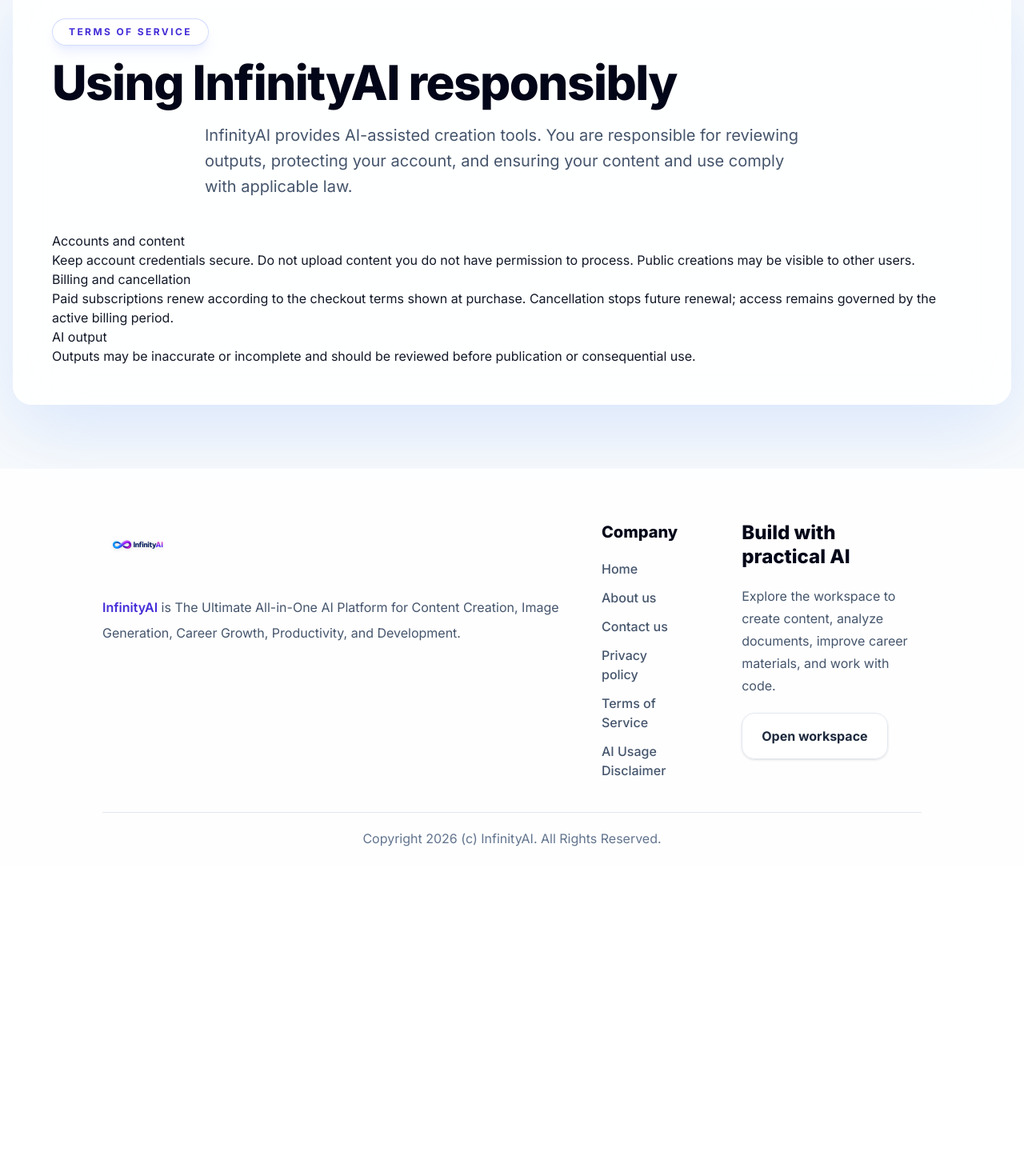
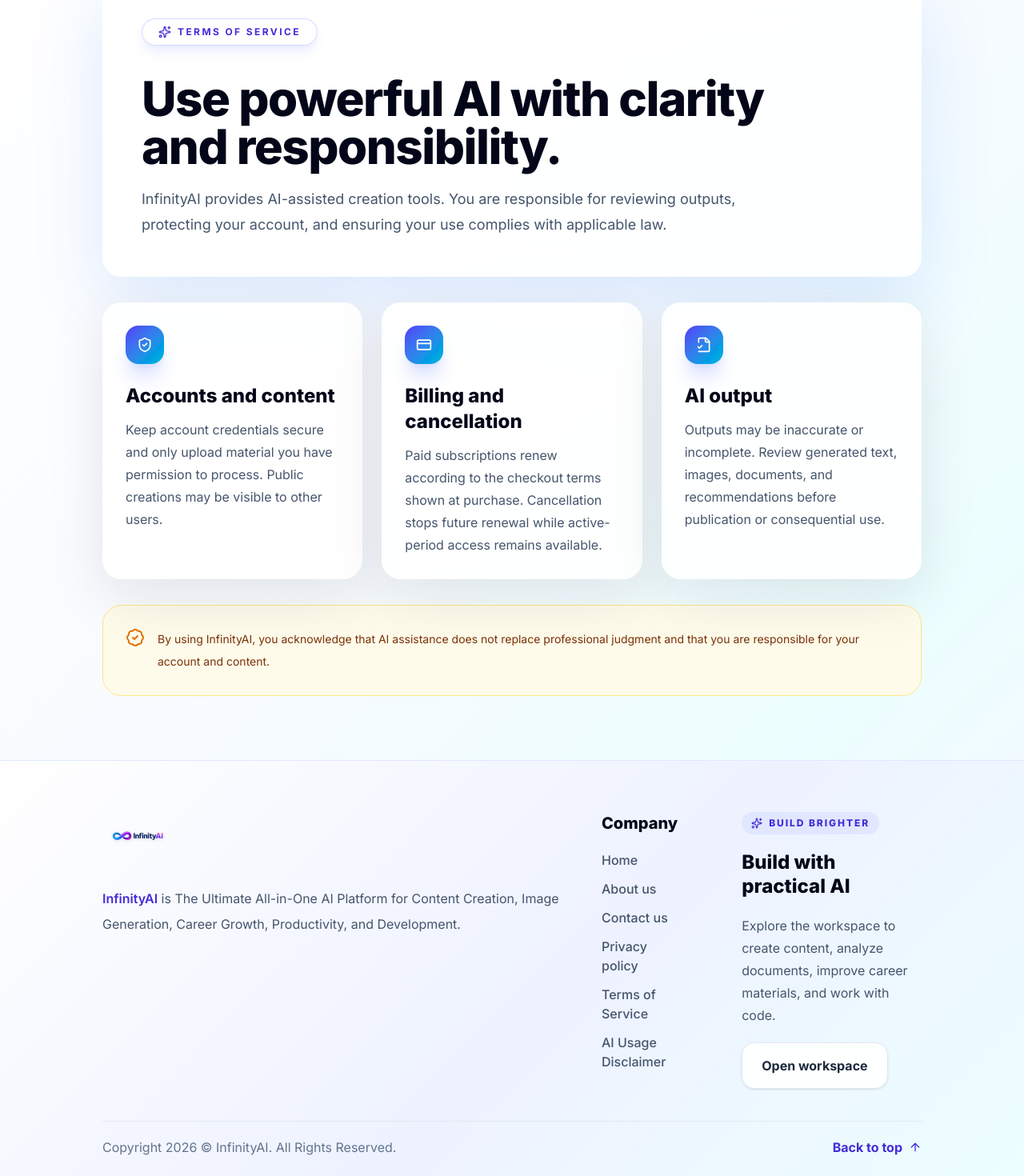
Before and after one commit to WishMaster01/InfinityAI, a React (Vite) app in the folder client/: page /terms in a window 1280 px wide. Shown: the part 170-1640 px from the top of the page at 80% size. Before the commit the page ends 1254 px from the top, so only its background shows below. Built offline with nearby package versions, Linux system fonts and the light colour scheme; no server answers.

Commit message:
Fixed the Remaining Pages Styling.

```diff
--- a/client/index.html
+++ b/client/index.html
@@ -16,7 +16,6 @@
       content="Create, analyze, and improve with practical AI workflows for writing, images, careers, documents, and code."
     />
     <meta property="og:image" content="/InfinityAI_logo.png" />
-    <link rel="canonical" href="/" />
     <title>InfinityAI</title>
   </head>
   <body>
--- a/client/src/App.jsx
+++ b/client/src/App.jsx
@@ -1,5 +1,5 @@
 import React, { lazy, Suspense } from "react";
-import { Routes, Route } from "react-router-dom";
+import { Routes, Route, useLocation } from "react-router-dom";
 import { Toaster } from "react-hot-toast";
 
 import UserSync from "./components/UserSync.jsx";
@@ -91,6 +91,17 @@ class AppErrorBoundary extends React.Component {
   }
 }
 
+const ScrollToTop = () => {
+  const location = useLocation();
+  React.useEffect(() => {
+    window.scrollTo({ top: 0, left: 0, behavior: "auto" });
+    document
+      .querySelector("#main-content")
+      ?.scrollTo({ top: 0, left: 0, behavior: "auto" });
+  }, [location.pathname, location.search]);
+  return null;
+};
+
 const App = () => {
   return (
     <div>
@@ -102,6 +113,7 @@ const App = () => {
       </a>
       <Toaster />
       <UserSync />
+      <ScrollToTop />
       <AppErrorBoundary>
         <Suspense
           fallback={
--- a/client/src/components/Footer.jsx
+++ b/client/src/components/Footer.jsx
@@ -1,10 +1,11 @@
 import React from "react";
+import { ArrowUp, Sparkles } from "lucide-react";
 import { assets } from "../assets/assets.js";
 import { Link } from "react-router-dom";
 
 const Footer = () => {
   return (
-    <footer className="w-full border-t border-white/70 bg-white/80 px-6 pt-16 text-slate-600 backdrop-blur-xl md:px-16 lg:px-24 xl:px-32">
+    <footer className="w-full border-t border-indigo-100 bg-[linear-gradient(135deg,#ffffff_0%,#eef2ff_55%,#ecfeff_100%)] px-6 pt-16 text-slate-600 backdrop-blur-xl md:px-16 lg:px-24 xl:px-32">
       <div className="mx-auto flex max-w-7xl flex-col justify-between gap-12 border-b border-slate-200 pb-10 md:flex-row">
         <div className="md:max-w-xl">
           <img
@@ -57,6 +58,9 @@ const Footer = () => {
           </div>
 
           <div className="max-w-md">
+            <div className="mb-5 inline-flex items-center gap-2 rounded-full bg-indigo-100 px-3 py-1.5 text-xs font-black uppercase tracking-[0.16em] text-indigo-700">
+              <Sparkles className="h-3.5 w-3.5" /> Build brighter
+            </div>
             <h2 className="mb-5 text-2xl font-black leading-tight text-slate-950">
               Build with practical AI
             </h2>
@@ -71,9 +75,16 @@ const Footer = () => {
         </div>
       </div>
 
-      <p className="pb-6 pt-5 text-center text-sm text-slate-500 md:text-base">
-        Copyright 2026 (c) InfinityAI. All Rights Reserved.
-      </p>
+      <div className="flex flex-col items-center justify-between gap-4 pb-6 pt-5 text-sm text-slate-500 sm:flex-row md:text-base">
+        <p>Copyright 2026 © InfinityAI. All Rights Reserved.</p>
+        <button
+          type="button"
+          onClick={() => window.scrollTo({ top: 0, behavior: "smooth" })}
+          className="inline-flex items-center gap-2 font-bold text-indigo-700 hover:text-indigo-900"
+        >
+          Back to top <ArrowUp className="h-4 w-4" />
+        </button>
+      </div>
     </footer>
   );
 };
--- a/client/src/components/Navbar.jsx
+++ b/client/src/components/Navbar.jsx
@@ -18,7 +18,7 @@ const Navbar = () => {
         <img
           src={assets.infinityLogo}
           alt="InfinityAI"
-          className="h-14 w-auto cursor-pointer object-contain drop-shadow-sm sm:h-16"
+          className="h-16 w-auto cursor-pointer object-contain drop-shadow-sm sm:h-20"
           onClick={() => navigate("/")}
         />
 
--- a/client/src/index.css
+++ b/client/src/index.css
@@ -105,6 +105,17 @@ textarea:focus-visible,
 select:focus-visible {
   outline: 2px solid #6366f1;
   outline-offset: 2px;
+}
+
+@keyframes fade-in-up {
+  from {
+    opacity: 0;
+    transform: translateY(14px);
+  }
+  to {
+    opacity: 1;
+    transform: translateY(0);
+  }
 }
 
 @layer components {
--- a/client/src/pages/Terms.jsx
+++ b/client/src/pages/Terms.jsx
@@ -1,41 +1,76 @@
 import React from "react";
+import {
+  BadgeCheck,
+  CreditCard,
+  FileCheck2,
+  ShieldCheck,
+  Sparkles,
+} from "lucide-react";
 import Navbar from "../components/Navbar.jsx";
 import Footer from "../components/Footer.jsx";
-
+const sections = [
+  [
+    "Accounts and content",
+    "Keep account credentials secure and only upload material you have permission to process. Public creations may be visible to other users.",
+    ShieldCheck,
+  ],
+  [
+    "Billing and cancellation",
+    "Paid subscriptions renew according to the checkout terms shown at purchase. Cancellation stops future renewal while active-period access remains available.",
+    CreditCard,
+  ],
+  [
+    "AI output",
+    "Outputs may be inaccurate or incomplete. Review generated text, images, documents, and recommendations before publication or consequential use.",
+    FileCheck2,
+  ],
+];
 const Terms = () => (
-  <main className="min-h-screen bg-slate-50">
+  <main className="min-h-screen overflow-hidden bg-[linear-gradient(135deg,#ffffff_0%,#f8fbff_45%,#ecfeff_72%,#faf5ff_100%)]">
     <Navbar />
-    <article className="content-wrap px-4 pb-20 pt-36">
-      <div className="glass-card p-8 sm:p-12">
-        <span className="section-kicker">Terms of Service</span>
-        <h1 className="section-title">Using InfinityAI responsibly</h1>
-        <p className="section-copy">
-          InfinityAI provides AI-assisted creation tools. You are responsible
-          for reviewing outputs, protecting your account, and ensuring your
-          content and use comply with applicable law.
-        </p>
-        <div className="prose mt-10 max-w-none">
-          <h2>Accounts and content</h2>
-          <p>
-            Keep account credentials secure. Do not upload content you do not
-            have permission to process. Public creations may be visible to other
-            users.
+    <section className="px-4 pb-20 pt-36 sm:px-8 lg:px-20 xl:px-32">
+      <div className="content-wrap space-y-8">
+        <section className="glass-card p-8 sm:p-12">
+          <span className="section-kicker">
+            <Sparkles className="mr-2 h-4 w-4" />
+            Terms of Service
+          </span>
+          <h1 className="mt-5 max-w-4xl text-4xl font-black tracking-tight text-slate-950 sm:text-6xl">
+            Use powerful AI with clarity and responsibility.
+          </h1>
+          <p className="mt-5 max-w-3xl text-lg leading-8 text-slate-600">
+            InfinityAI provides AI-assisted creation tools. You are responsible
+            for reviewing outputs, protecting your account, and ensuring your
+            use complies with applicable law.
           </p>
-          <h2>Billing and cancellation</h2>
-          <p>
-            Paid subscriptions renew according to the checkout terms shown at
-            purchase. Cancellation stops future renewal; access remains governed
-            by the active billing period.
-          </p>
-          <h2>AI output</h2>
-          <p>
-            Outputs may be inaccurate or incomplete and should be reviewed
-            before publication or consequential use.
-          </p>
+        </section>
+        <div className="grid gap-6 md:grid-cols-3">
+          {sections.map(([title, text, icon]) => (
+            <article key={title} className="premium-card p-7">
+              <span className="icon-badge bg-gradient-to-br from-indigo-600 to-cyan-500">
+                {React.createElement(icon, { className: "h-5 w-5" })}
+              </span>
+              <h2 className="mt-6 text-2xl font-black text-slate-950">
+                {title}
+              </h2>
+              <p className="mt-3 text-base leading-7 text-slate-600">{text}</p>
+            </article>
+          ))}
+        </div>
+        <div className="rounded-3xl border border-amber-200 bg-amber-50 p-7">
+          <div className="flex gap-4">
+            <BadgeCheck className="h-6 w-6 shrink-0 text-amber-600" />
+            <p className="text-sm leading-7 text-amber-900">
+              By using InfinityAI, you acknowledge that AI assistance does not
+              replace professional judgment and that you are responsible for
+              your account and content.
+            </p>
+          </div>
         </div>
       </div>
-    </article>
+    </section>
     <Footer />
   </main>
 );
+
 export default Terms;
```
Also changed, not shown: client/src/pages/Disclaimer.jsx (+47 -24 lines), client/src/pages/PublicInfo.jsx (+144 -39 lines), client/vercel.json (added).
